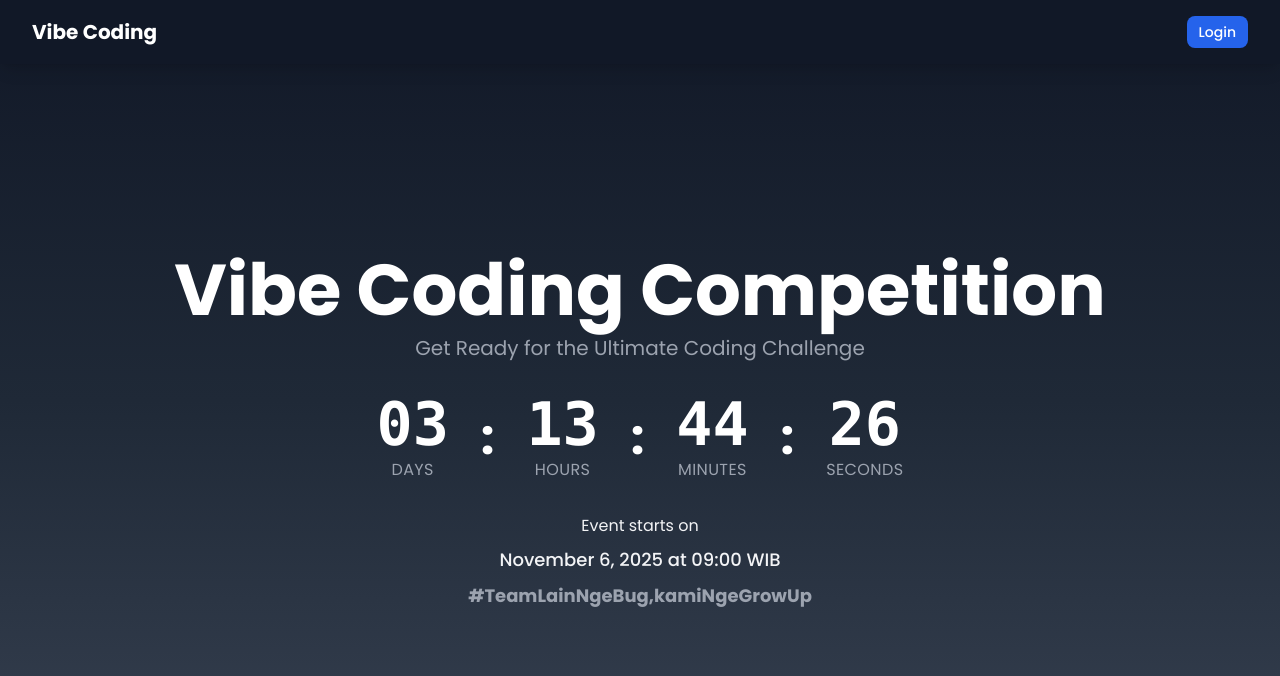
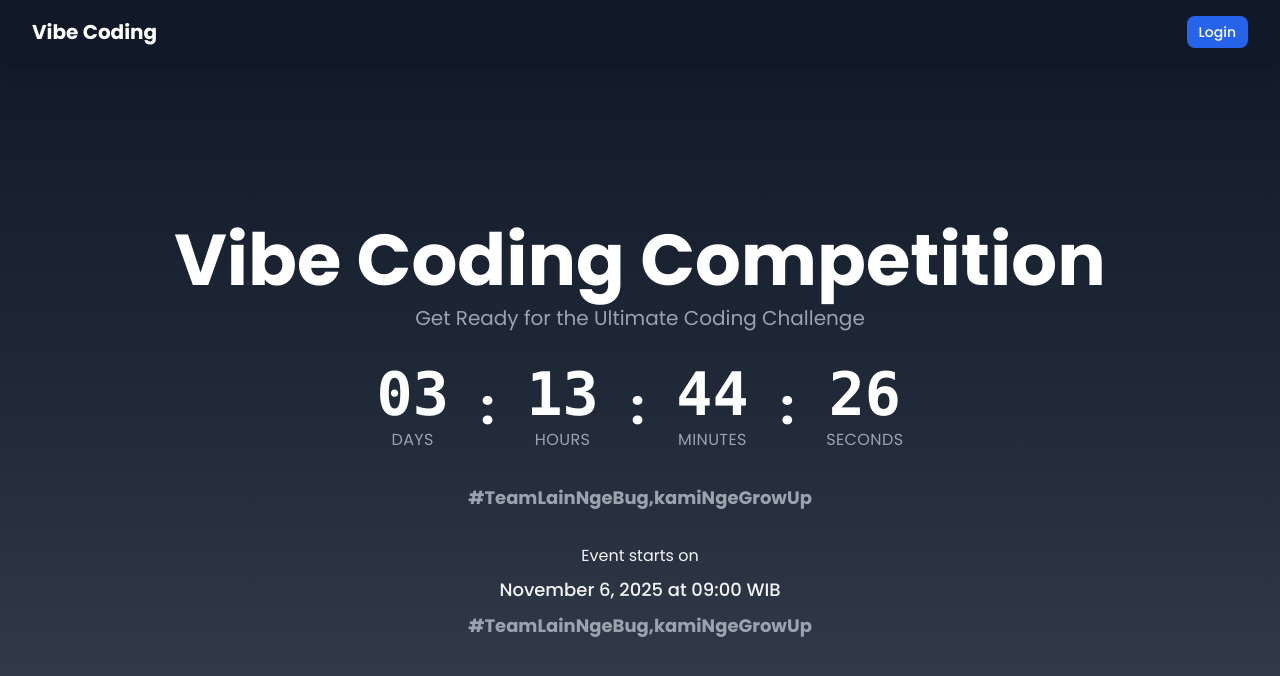
Before and after one commit to afrgun/competition-v1, a Next.js app: page / in a window 1280 px wide. Shown: the top 676 px of the page. Built offline with nearby package versions, Linux system fonts and the light colour scheme.

Commit message:
feat: [afri] landing

```diff
--- a/presentation/components/organisms/HeroSection/HeroSection.tsx
+++ b/presentation/components/organisms/HeroSection/HeroSection.tsx
@@ -45,6 +45,12 @@ export const HeroSection: React.FC = () => {
           <CountdownDisplay countdown={countdown} />
         </div>
 
+        <div className="mt-8 space-y-2">
+            <Text as="p" className="text-base sm:text-lg !text-gray-400 font-bold">
+              #TeamLainNgeBug,kamiNgeGrowUp
+            </Text>
+          </div>
+
         {/* Additional Info */}
         {!countdown.isFinished && (
           <div className="mt-8 space-y-2">
```
